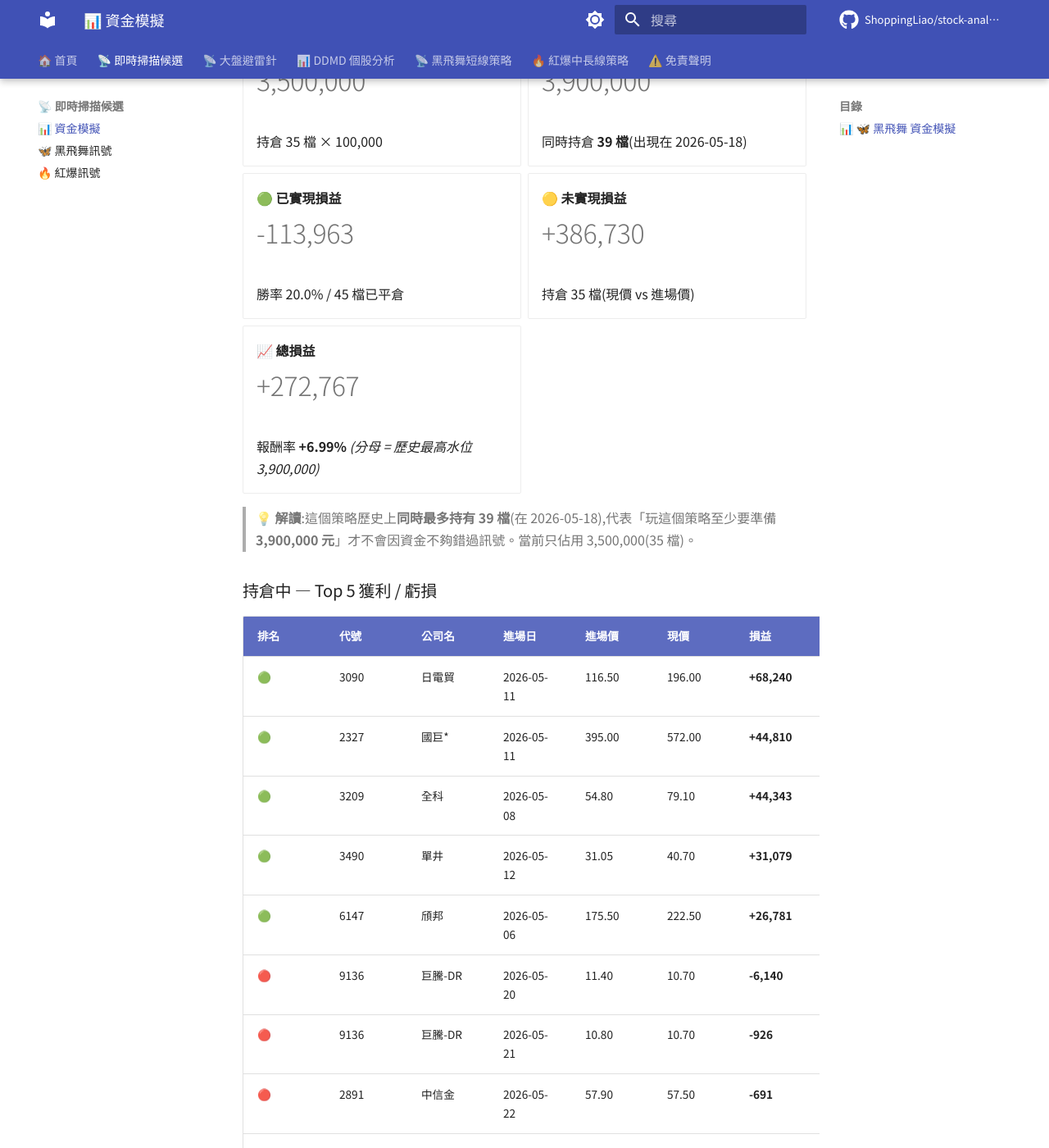
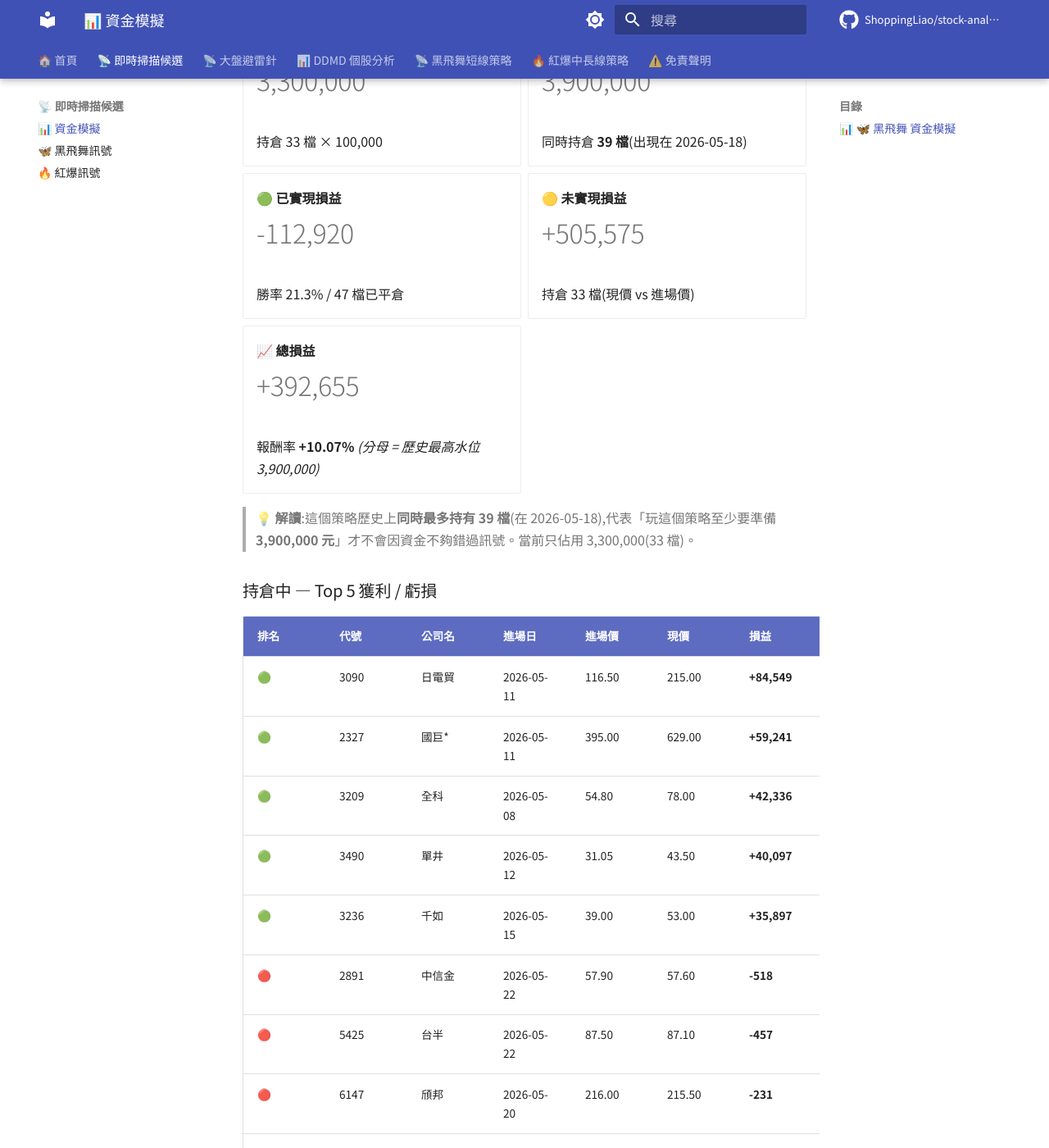
Before and after one commit to ShoppingLiao/stock-analysis-public, an MkDocs documentation site: the page built from docs/signals_capital.md, in a window 1280 px wide and 1400 px high, scrolled down 545 px. Shown: the whole window at 82% size. Built offline with MkDocs 1.6.1 and Material for MkDocs 9.7.7, drawn with Linux system fonts in a browser that asks for light colours; comment, search, counter and statistics services are not loaded; some of the changed text lies outside the part shown.

Commit message:
docs(signals): update BB + RB + capital (2026-05-22)

```diff
--- a/docs/signals_capital.md
+++ b/docs/signals_capital.md
@@ -17,9 +17,9 @@
 
 -   **💼 當前資金水位**
 
-    # 3,500,000
+    # 3,300,000
 
-    持倉 35 檔 × 100,000
+    持倉 33 檔 × 100,000
 
 -   **🌊 歷史最高水位**
 
@@ -29,40 +29,40 @@
 
 -   **🟢 已實現損益**
 
-    # -113,963
+    # -112,920
 
-    勝率 20.0% / 45 檔已平倉
+    勝率 21.3% / 47 檔已平倉
 
 -   **🟡 未實現損益**
 
-    # +386,730
+    # +505,575
 
-    持倉 35 檔(現價 vs 進場價)
+    持倉 33 檔(現價 vs 進場價)
 
 -   **📈 總損益**
 
-    # +272,767
+    # +392,655
 
-    報酬率 **+6.99%** _(分母 = 歷史最高水位 3,900,000)_
+    報酬率 **+10.07%** _(分母 = 歷史最高水位 3,900,000)_
 
 </div>
 
-> **💡 解讀**:這個策略歷史上**同時最多持有 39 檔**(在 2026-05-18),代表「玩這個策略至少要準備 **3,900,000 元**」才不會因資金不夠錯過訊號。當前只佔用 3,500,000(35 檔)。
+> **💡 解讀**:這個策略歷史上**同時最多持有 39 檔**(在 2026-05-18),代表「玩這個策略至少要準備 **3,900,000 元**」才不會因資金不夠錯過訊號。當前只佔用 3,300,000(33 檔)。
 
 ### 持倉中 — Top 5 獲利 / 虧損
 
 | 排名 | 代號 | 公司名 | 進場日 | 進場價 | 現價 | 損益 | 損益% |
 |------|------|--------|--------|--------|------|------|-------|
-| 🟢 | 3090 | 日電貿 | 2026-05-11 | 116.50 | 196.00 | **+68,240** | **+68.24%** |
-| 🟢 | 2327 | 國巨* | 2026-05-11 | 395.00 | 572.00 | **+44,810** | **+44.81%** |
-| 🟢 | 3209 | 全科 | 2026-05-08 | 54.80 | 79.10 | **+44,343** | **+44.34%** |
-| 🟢 | 3490 | 單井 | 2026-05-12 | 31.05 | 40.70 | **+31,079** | **+31.08%** |
-| 🟢 | 6147 | 頎邦 | 2026-05-06 | 175.50 | 222.50 | **+26,781** | **+26.78%** |
-| 🔴 | 9136 | 巨騰-DR | 2026-05-20 | 11.40 | 10.70 | **-6,140** | **-6.14%** |
-| 🔴 | 9136 | 巨騰-DR | 2026-05-21 | 10.80 | 10.70 | **-926** | **-0.93%** |
-| 🔴 | 2891 | 中信金 | 2026-05-22 | 57.90 | 57.50 | **-691** | **-0.69%** |
-| 🔴 | 3615 | 安可 | 2026-05-21 | 43.55 | 43.25 | **-689** | **-0.69%** |
-| 🔴 | 3675 | 德微 | 2026-05-22 | 318.50 | 316.50 | **-628** | **-0.63%** |
+| 🟢 | 3090 | 日電貿 | 2026-05-11 | 116.50 | 215.00 | **+84,549** | **+84.55%** |
+| 🟢 | 2327 | 國巨* | 2026-05-11 | 395.00 | 629.00 | **+59,241** | **+59.24%** |
+| 🟢 | 3209 | 全科 | 2026-05-08 | 54.80 | 78.00 | **+42,336** | **+42.34%** |
+| 🟢 | 3490 | 單井 | 2026-05-12 | 31.05 | 43.50 | **+40,097** | **+40.10%** |
+| 🟢 | 3236 | 千如 | 2026-05-15 | 39.00 | 53.00 | **+35,897** | **+35.90%** |
+| 🔴 | 2891 | 中信金 | 2026-05-22 | 57.90 | 57.60 | **-518** | **-0.52%** |
+| 🔴 | 5425 | 台半 | 2026-05-22 | 87.50 | 87.10 | **-457** | **-0.46%** |
+| 🔴 | 6147 | 頎邦 | 2026-05-20 | 216.00 | 215.50 | **-231** | **-0.23%** |
+| 🔴 | 3094 | 聯傑 | 2026-05-22 | 35.35 | 35.35 | **+0** | **+0.00%** |
+| 🔴 | 3675 | 德微 | 2026-05-22 | 318.50 | 319.50 | **+314** | **+0.31%** |
 
 !!! info "⚠️ 資金模擬說明"
     每檔固定投入 **100,000 元**(教育性質,實際操作會依 TDMD 評分動態調整部位)。
@@ -97,15 +97,15 @@
 
 -   **🟡 未實現損益**
 
-    # +465,091
+    # +725,815
 
     持倉 68 檔(現價 vs 進場價)
 
 -   **📈 總損益**
 
-    # +465,091
+    # +725,815
 
-    報酬率 **+6.84%** _(分母 = 歷史最高水位 6,800,000)_
+    報酬率 **+10.67%** _(分母 = 歷史最高水位 6,800,000)_
 
 </div>
 
@@ -115,16 +115,16 @@
 
 | 排名 | 代號 | 公司名 | 進場日 | 進場價 | 現價 | 損益 | 損益% |
 |------|------|--------|--------|--------|------|------|-------|
-| 🟢 | 3090 | 日電貿 | 2026-05-08 | 113.50 | 196.00 | **+72,687** | **+72.69%** |
-| 🟢 | 2478 | 大毅 | 2026-05-07 | 80.10 | 116.00 | **+44,819** | **+44.82%** |
-| 🟢 | 6834 | 天二科技 | 2026-05-08 | 48.10 | 66.60 | **+38,462** | **+38.46%** |
-| 🟢 | 5464 | 霖宏 | 2026-05-11 | 52.60 | 71.50 | **+35,932** | **+35.93%** |
-| 🟢 | 2492 | 華新科 | 2026-05-13 | 200.00 | 266.00 | **+33,000** | **+33.00%** |
-| 🔴 | 1785 | 光洋科 | 2026-05-07 | 185.00 | 142.50 | **-22,973** | **-22.97%** |
-| 🔴 | 3388 | 崇越電 | 2026-05-13 | 113.00 | 96.90 | **-14,248** | **-14.25%** |
-| 🔴 | 3532 | 台勝科 | 2026-05-07 | 263.00 | 226.00 | **-14,068** | **-14.07%** |
-| 🔴 | 6108 | 競國 | 2026-05-08 | 22.15 | 19.25 | **-13,093** | **-13.09%** |
-| 🔴 | 2342 | 茂矽 | 2026-05-07 | 45.95 | 40.45 | **-11,970** | **-11.97%** |
+| 🟢 | 3090 | 日電貿 | 2026-05-08 | 113.50 | 215.00 | **+89,427** | **+89.43%** |
+| 🟢 | 2478 | 大毅 | 2026-05-07 | 80.10 | 127.50 | **+59,176** | **+59.18%** |
+| 🟢 | 6834 | 天二科技 | 2026-05-08 | 48.10 | 70.50 | **+46,570** | **+46.57%** |
+| 🟢 | 2492 | 華新科 | 2026-05-13 | 200.00 | 292.50 | **+46,250** | **+46.25%** |
+| 🟢 | 3048 | 益登 | 2026-05-14 | 51.00 | 74.50 | **+46,078** | **+46.08%** |
+| 🔴 | 1785 | 光洋科 | 2026-05-07 | 185.00 | 144.00 | **-22,162** | **-22.16%** |
+| 🔴 | 6108 | 競國 | 2026-05-08 | 22.15 | 19.45 | **-12,190** | **-12.19%** |
+| 🔴 | 2342 | 茂矽 | 2026-05-07 | 45.95 | 41.40 | **-9,902** | **-9.90%** |
+| 🔴 | 3388 | 崇越電 | 2026-05-13 | 113.00 | 102.00 | **-9,735** | **-9.73%** |
+| 🔴 | 6026 | 福邦證 | 2026-05-07 | 16.70 | 15.30 | **-8,383** | **-8.38%** |
 
 !!! info "⚠️ 資金模擬說明"
     每檔固定投入 **100,000 元**(教育性質,實際操作會依 TDMD 評分動態調整部位)。
@@ -139,9 +139,9 @@
 
 -   **💼 當前資金水位**
 
-    # 10,300,000
+    # 10,100,000
 
-    BB 3,500,000 + RB 6,800,000
+    BB 3,300,000 + RB 6,800,000
 
 -   **🌊 兩策略歷史最高水位**
 
@@ -151,21 +151,21 @@
 
 -   **🟢 已實現損益**
 
-    # -113,963
+    # -112,920
 
-    BB -113,963 + RB +0
+    BB -112,920 + RB +0
 
 -   **🟡 未實現損益**
 
-    # +851,821
+    # +1,231,390
 
-    BB +386,730 + RB +465,091
+    BB +505,575 + RB +725,815
 
 -   **📈 總損益**
 
-    # +737,858
+    # +1,118,470
 
-    報酬率 **+6.90%** _(分母 = 兩策略歷史最高水位)_
+    報酬率 **+10.45%** _(分母 = 兩策略歷史最高水位)_
 
 </div>
 
```
Also changed, not shown: docs/signals_black_butterfly.md (+48 -45 lines), docs/signals_red_burst.md (+11 -6 lines).
